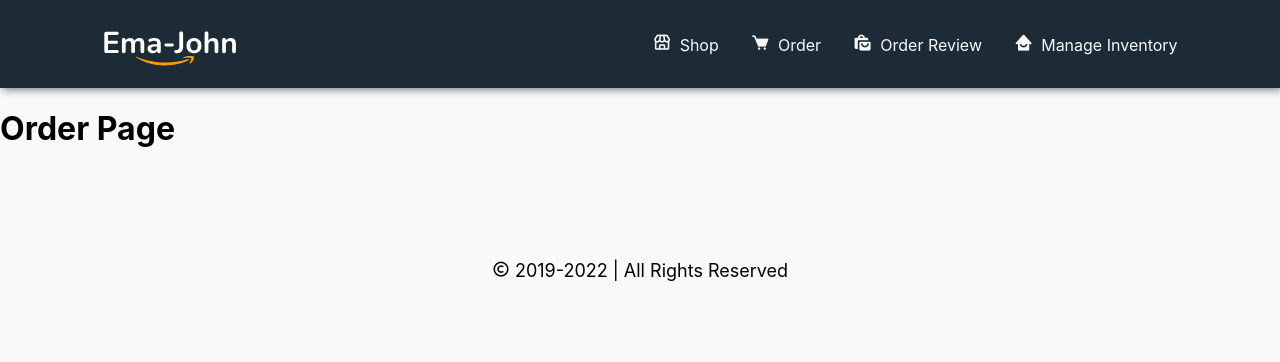
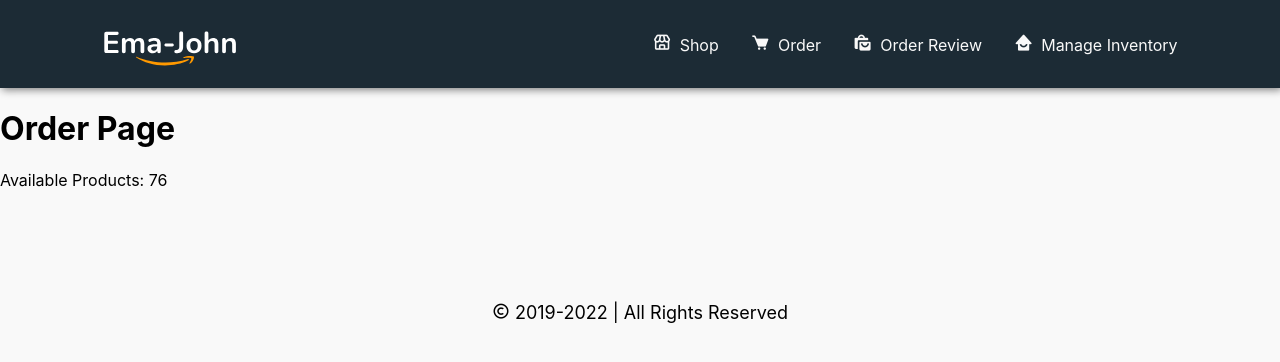
Before and after one commit to rirefat/project_emajohn, a React (Create React App) app: page /order in a window 1280 px wide. Shown: the top 362 px of the page. Built offline with nearby package versions, Linux system fonts and the light colour scheme.

Commit message:
use custom hook for loading data

```diff
--- a/src/components/Order/Order.js
+++ b/src/components/Order/Order.js
@@ -1,10 +1,13 @@
 import React from 'react';
+import useProducts from '../customHooks/useProducts';
 import './Order.css';
 
 const Order = () => {
+    const [products, setProducts]=useProducts();
     return (
         <div>
             <h1>Order Page</h1>
+            <p>Available Products: {products.length}</p>
         </div>
     );
 };
```
